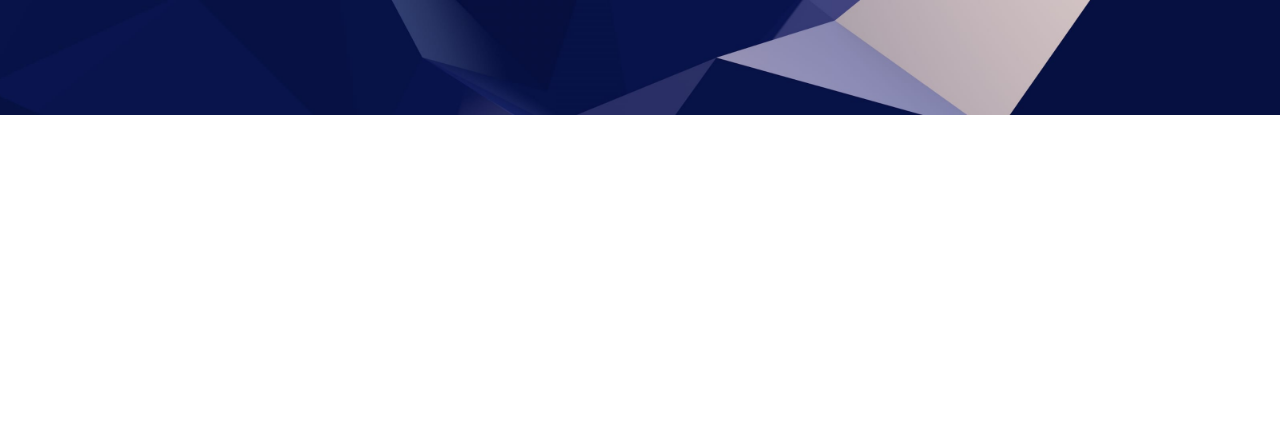
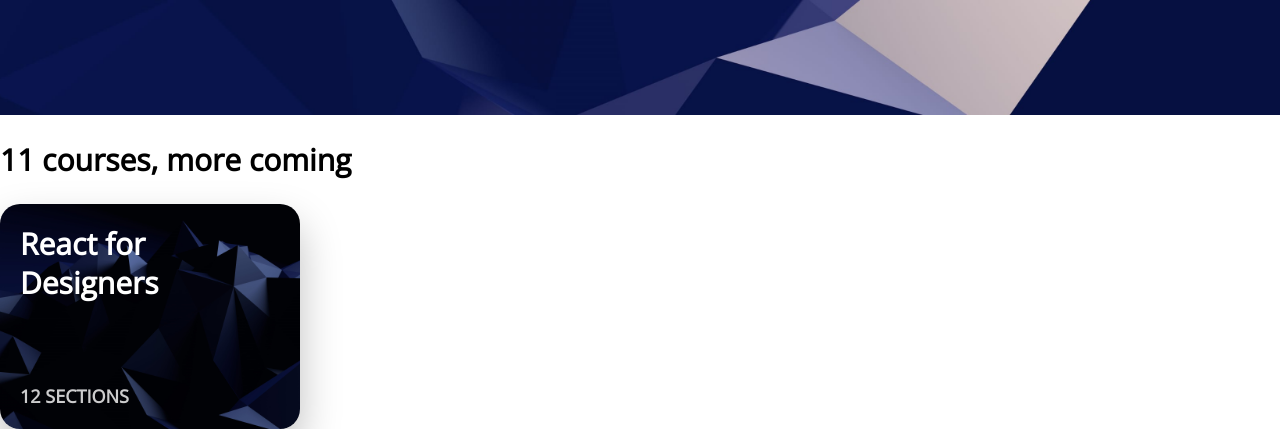
Before and after one commit to eneax/gatsby-landing-page-arty, a Gatsby site: page / in a window 1280 px wide. Shown: the part 805-1234 px from the top of the page. Before the commit the page ends 1033 px from the top, so only its background shows below. Built offline with nearby package versions, Linux system fonts and the light colour scheme; Gatsby itself is replaced by a stand-in of ours.

Commit message:
Create card component

```diff
--- /dev/null
+++ b/src/components/card.css
@@ -0,0 +1,44 @@
+.card {
+  width: 300px;
+  height: 225px;
+  position: relative;
+  overflow: hidden;
+  border-radius: 20px;
+  box-shadow: 0 20px 40px rgba(0, 0, 0, 0.25);
+  display: grid;
+  grid-template-rows: 1fr 1fr;  /* divide in two equal rows */
+  transition: 0.8s cubic-bezier(0.2, 0.8, 0.2, 1);
+}
+
+.card:hover {
+  transform: scale(1.1, 1.1);
+  box-shadow: 0 30px 60px rgba(0, 0, 0, 0.5);
+}
+
+.card:hover img {
+  transform: translateY(-20px);
+}
+
+.card img {
+  position: absolute;
+  top: 0;
+  height: 100%;
+  z-index: -1;
+  transition: 0.8s cubic-bezier(0.2, 0.8, 0.2, 1);
+}
+
+.card h3 {
+  color: white;
+  font-size: 30px;
+  margin: 20px 0 0 20px;
+  width: 190px;
+}
+
+.card p {
+  color: rgba(255, 255, 255, 0.8);
+  text-transform: uppercase;
+  font-size: 18px;
+  font-weight: 600;
+  align-self: end;
+  margin: 0 0 20px 20px;
+}
--- /dev/null
+++ b/src/components/card.js
@@ -0,0 +1,12 @@
+import React from 'react'
+import "./card.css"
+
+const Card = props => (
+  <div className="card">
+    <img src={props.image} alt=""/>
+    <h3>{props.title}</h3>
+    <p>{props.text}</p>
+  </div>
+)
+
+export default Card
--- a/src/pages/index.js
+++ b/src/pages/index.js
@@ -2,8 +2,8 @@
 import { Link } from "gatsby"
 
 import Layout from "../components/layout"
-import Image from "../components/image"
 import SEO from "../components/seo"
+import Card from "../components/card"
 
 const IndexPage = () => (
   <Layout>
@@ -15,8 +15,7 @@
           Learn to <br /> design and code React apps
         </h1>
         <p>
-          Complete courses about the best tools and design systems. Prototype
-          and build apps with React and Swift.
+          Complete courses about the best tools and design systems.
         </p>
 
         <Link to="/page-2/">Watch the video</Link>
@@ -48,6 +47,15 @@
         </svg>
       </div>
     </div>
+
+    <div className="cards">
+      <h2>11 courses, more coming</h2>
+      <Card
+        title="React for Designers"
+        text="12 sections"
+        image={require("./../images/wallpaper.jpg")}
+      />
+    </div>
   </Layout>
 )
 
```
